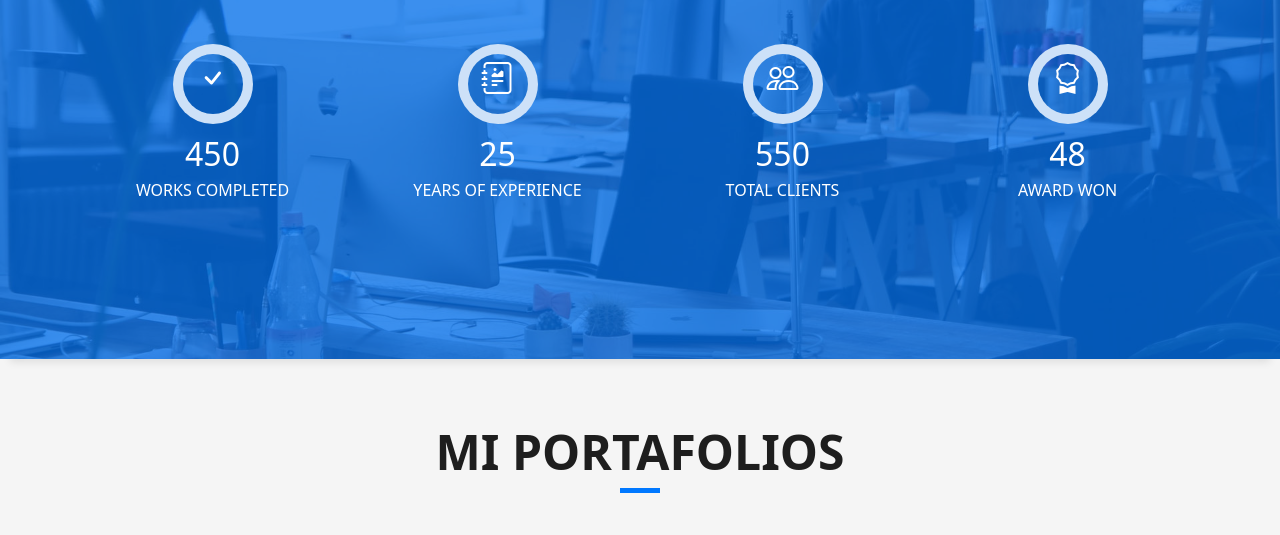
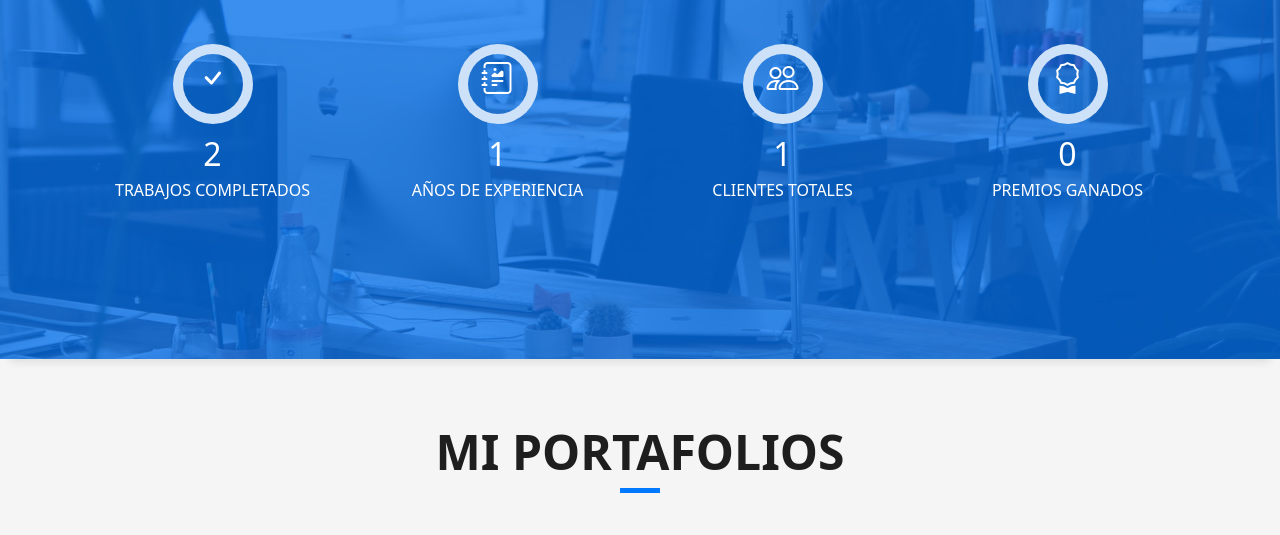
Before and after one commit to H-Pascual/Portafolios, a plain HTML site: page index.html in a window 1280 px wide. Shown: the part 2700-3235 px from the top of the page. Drawn offline with Linux system fonts and the light colour scheme.

```diff
--- a/index.html
+++ b/index.html
@@ -260,8 +260,8 @@
                 <span class="ico-circle"><i class="bi bi-check"></i></span>
               </div>
               <div class="counter-num">
-                <p data-purecounter-start="0" data-purecounter-end="450" data-purecounter-duration="1" class="counter purecounter"></p>
-                <span class="counter-text">WORKS COMPLETED</span>
+                <p data-purecounter-start="0" data-purecounter-end="2" data-purecounter-duration="1" class="counter purecounter"></p>
+                <span class="counter-text">TRABAJOS COMPLETADOS</span>
               </div>
             </div>
           </div>
@@ -271,8 +271,8 @@
                 <span class="ico-circle"><i class="bi bi-journal-richtext"></i></span>
               </div>
               <div class="counter-num">
-                <p data-purecounter-start="0" data-purecounter-end="25" data-purecounter-duration="1" class="counter purecounter"></p>
-                <span class="counter-text">YEARS OF EXPERIENCE</span>
+                <p data-purecounter-start="0" data-purecounter-end="1" data-purecounter-duration="1" class="counter purecounter"></p>
+                <span class="counter-text">AÑOS DE EXPERIENCIA</span>
               </div>
             </div>
           </div>
@@ -282,8 +282,8 @@
                 <span class="ico-circle"><i class="bi bi-people"></i></span>
               </div>
               <div class="counter-num">
-                <p data-purecounter-start="0" data-purecounter-end="550" data-purecounter-duration="1" class="counter purecounter"></p>
-                <span class="counter-text">TOTAL CLIENTS</span>
+                <p data-purecounter-start="0" data-purecounter-end="1" data-purecounter-duration="1" class="counter purecounter"></p>
+                <span class="counter-text">CLIENTES TOTALES</span>
               </div>
             </div>
           </div>
@@ -293,8 +293,8 @@
                 <span class="ico-circle"><i class="bi bi-award"></i></span>
               </div>
               <div class="counter-num">
-                <p data-purecounter-start="0" data-purecounter-end="48" data-purecounter-duration="1" class="counter purecounter"></p>
-                <span class="counter-text">AWARD WON</span>
+                <p data-purecounter-start="0" data-purecounter-end="0" data-purecounter-duration="1" class="counter purecounter"></p>
+                <span class="counter-text">PREMIOS GANADOS</span>
               </div>
             </div>
           </div>
@@ -516,17 +516,15 @@
     <!-- Final Seccion Testimonios -->
 
     <!-- Inicio Historia -->
+    <br>
     <section id="history">
-      <br>
+      <div class="container">
         <div class="row">
           <div class="col-sm-12">
             <div class="title-box text-center">
               <h3 class="title-a">
                 Mi Historia
               </h3>
-            <p class="subtitle-a">
-              Un pequeño recorrido por mi historia laboral
-            </p>
               <div class="line-mf"></div>
             </div>
           </div>
```
Lines whose indentation alone changed are shown as unchanged.
